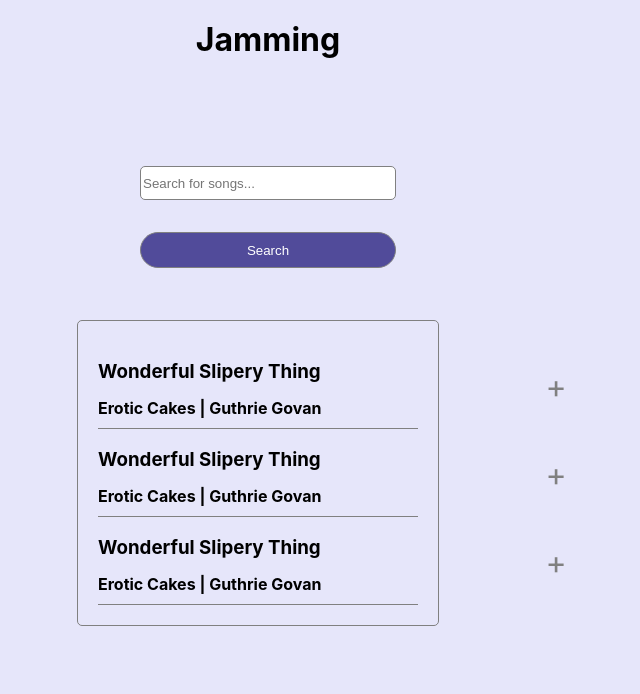
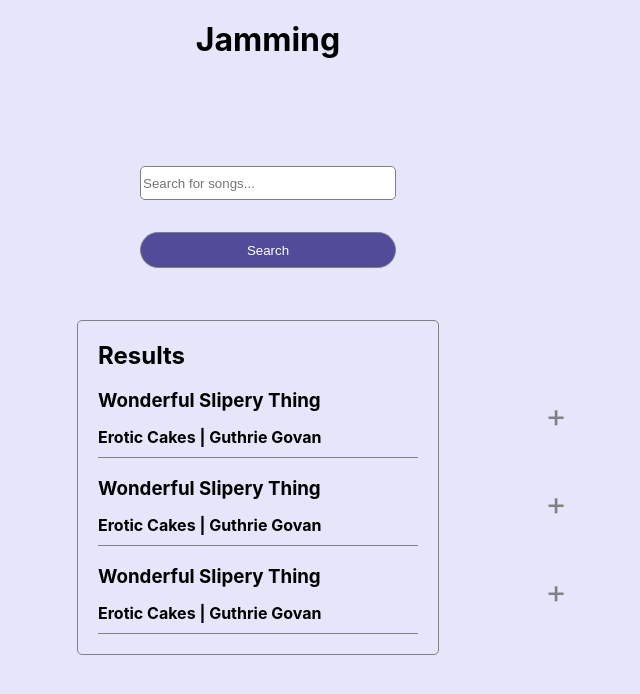
Before and after one commit to joaovian06/jamming, a React (Create React App) app: page / in a window 1280 px wide. Shown: the top 694 px of the page, without its empty margins (372-1012 px from the left). Built offline with nearby package versions, Linux system fonts and the light colour scheme.

Commit message:
feat: adding some style to tracklist component

```diff
--- a/src/components/Tracklist/Tracklist.js
+++ b/src/components/Tracklist/Tracklist.js
@@ -1,9 +1,11 @@
 import React from 'react';
 import Track from '../Track/Track'
+import './Tracklist.scss'
 
 const Tracklist = ({tracks}) => {
   return (
     <div>
+      <h2 className='title'>Results</h2>
       {tracks.map((track) => {
         return <Track track={track} key={track.id}></Track>
       })}
--- /dev/null
+++ b/src/components/Tracklist/Tracklist.scss
@@ -0,0 +1,4 @@
+.title {
+  margin: 0;
+  text-align: left;
+}
```
